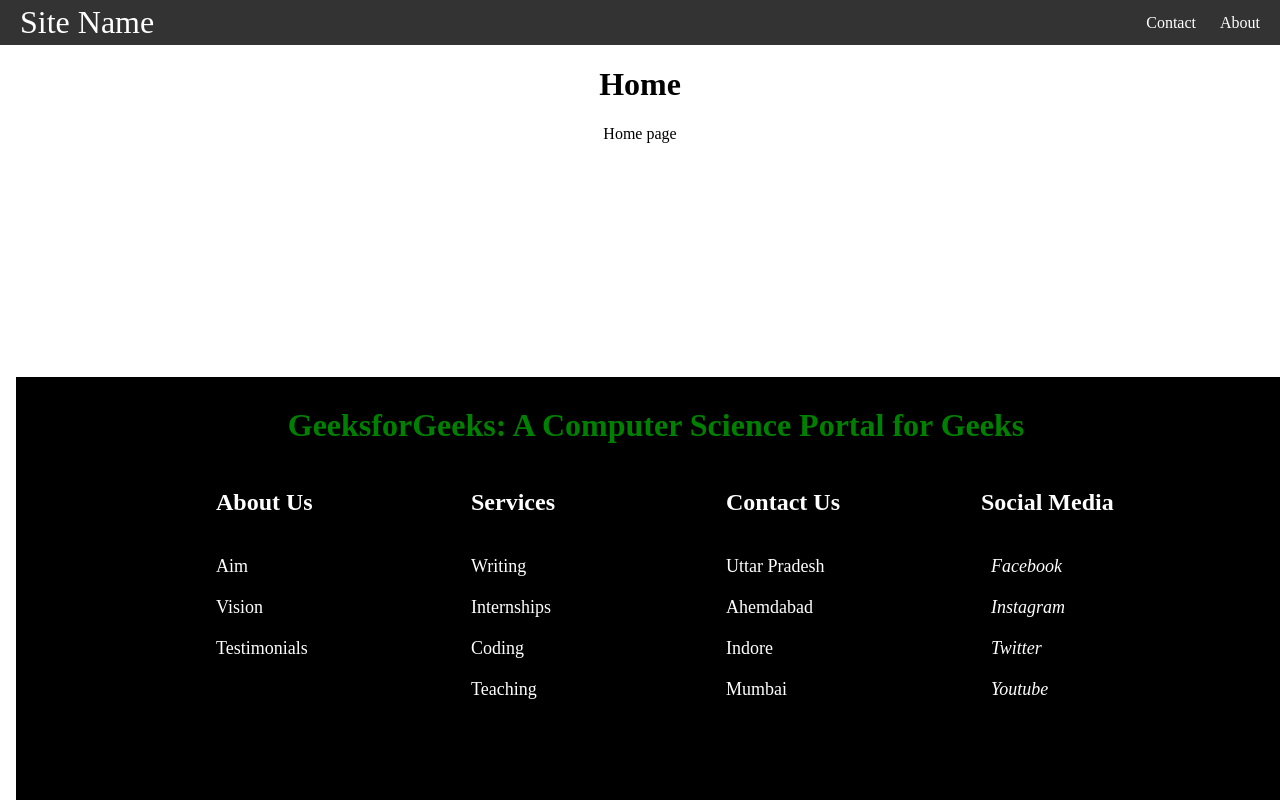
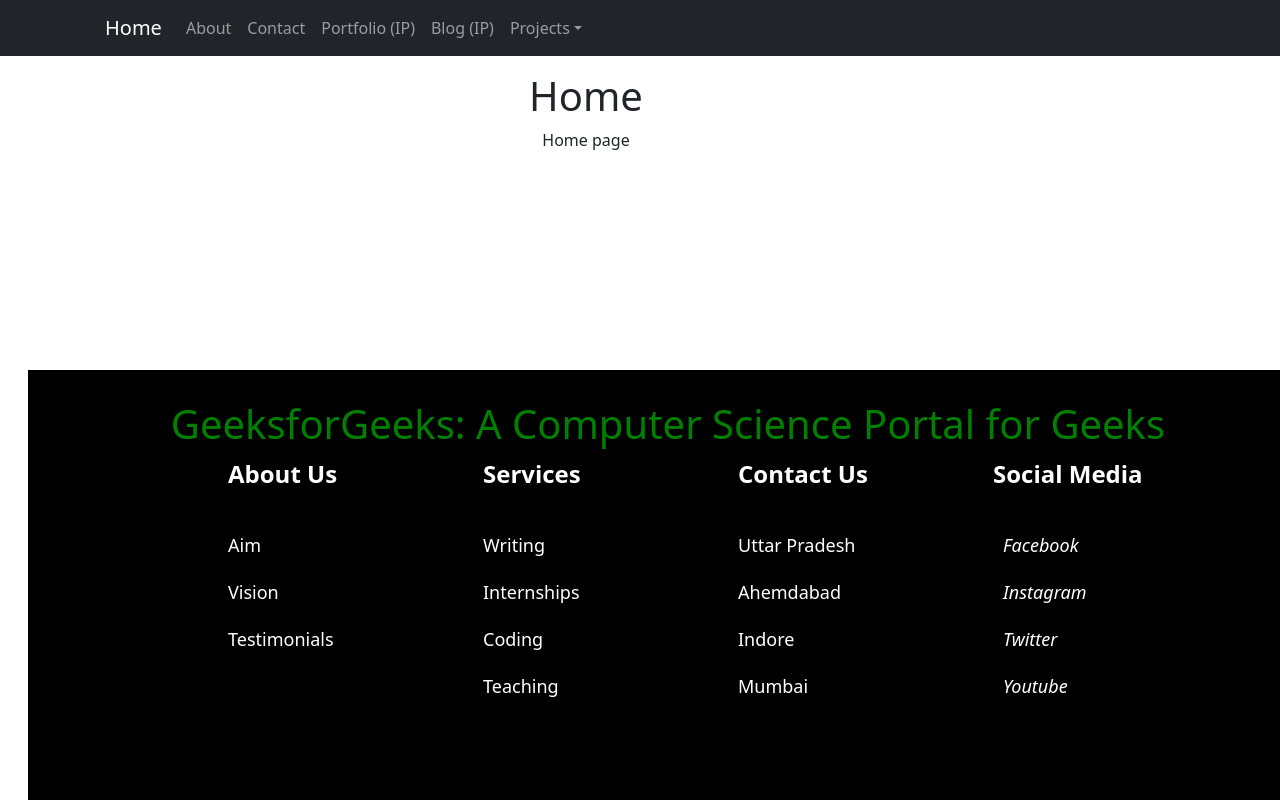
Before and after one commit to PhillipMagos/phillipmagos.dev, a React (Create React App) app in the folder phillipmagos.net/: page / in a window 1280 px wide. Shown: the top 800 px of the page. Built offline with nearby package versions, Linux system fonts and the light colour scheme.

Commit message:
first react navbar

```diff
--- a/phillipmagos.net/package.json
+++ b/phillipmagos.net/package.json
@@ -6,6 +6,7 @@
     "@testing-library/jest-dom": "^5.16.5",
     "@testing-library/react": "^13.4.0",
     "@testing-library/user-event": "^13.5.0",
+    "bootstrap": "^5.2.3",
     "react": "^18.2.0",
     "react-dom": "^18.2.0",
     "react-router-dom": "^6.4.4",
--- a/phillipmagos.net/src/App.js
+++ b/phillipmagos.net/src/App.js
@@ -4,6 +4,7 @@ import Home from "./pages/Home"
 import About from "./pages/About"
 import { Route, Routes } from "react-router-dom"
 import Footer from "./components/Footer"
+import 'bootstrap/dist/css/bootstrap.css';
 
 function App() {
   return (
--- a/phillipmagos.net/src/components/Navbar.js
+++ b/phillipmagos.net/src/components/Navbar.js
@@ -1,16 +1,61 @@
 import { Link, useMatch, useResolvedPath } from "react-router-dom"
 
+// export default function Navbar() {
+//   return (
+//     <nav className="nav">
+//       <Link to="/" className="site-title">
+//         Site Name
+//       </Link>
+//       <ul>
+//         <CustomLink to="/contact">Contact</CustomLink>
+//         <CustomLink to="/about">About</CustomLink>
+//       </ul>
+//     </nav>
+//   )
+// }
 export default function Navbar() {
   return (
-    <nav className="nav">
-      <Link to="/" className="site-title">
-        Site Name
-      </Link>
-      <ul>
-        <CustomLink to="/contact">Contact</CustomLink>
-        <CustomLink to="/about">About</CustomLink>
-      </ul>
-    </nav>
+<nav class="navbar navbar-expand-lg navbar-dark bg-dark" aria-label="Ninth navbar example">
+			{/* <!-- Hamburger button --> */}
+			<button class="navbar-toggler" type="button" data-bs-toggle="collapse" data-bs-target="#navbarHeader" aria-controls="navbarHeader" aria-expanded="false" aria-label="Toggle navigation">
+        <span class="navbar-toggler-icon"></span>
+      </button>
+			{/* <!-- End hambuger button --> */}
+			<div class="container-xl">
+				<CustomLink class="navbar-brand" to="/home">Home</CustomLink>
+				<button class="navbar-toggler" type="button" data-bs-toggle="collapse" data-bs-target="#navbarsExample07XL" aria-controls="navbarsExample07XL" aria-expanded="false" aria-label="Toggle navigation">
+					<span class="navbar-toggler-icon"></span>
+				</button>
+
+				<div class="collapse navbar-collapse" id="navbarsExample07XL">
+					<ul class="navbar-nav me-auto mb-2 mb-lg-0">
+						<li class="nav-item">
+							<CustomLink class="nav-link" aria-current="page" to="/about">About</CustomLink>
+						</li>
+						<li class="nav-item">
+							<CustomLink class="nav-link" to="/contact">Contact</CustomLink>
+						</li>
+						<li class="nav-item">
+							<CustomLink class="nav-link" to="/portfolio">Portfolio (IP)</CustomLink>
+						</li>
+						<li class="nav-item">
+							<CustomLink class="nav-link" to="/blog">Blog (IP)</CustomLink>
+						</li>
+						<li class="nav-item dropdown">
+							<CustomLink class="nav-link dropdown-toggle" to="/projects" id="dropdown07XL" data-bs-toggle="dropdown" aria-expanded="false">Projects</CustomLink>
+							<ul class="dropdown-menu" aria-labelledby="dropdown07XL">
+								<li><CustomLink class="dropdown-item" to="#">CSS Projects</CustomLink></li>
+								<li><CustomLink class="dropdown-item" to="#">Javascript Projects</CustomLink></li>
+								<li><CustomLink class="dropdown-item" to="#">Python Project</CustomLink></li>
+							</ul>
+						</li>
+					</ul>
+					{/* <!-- <form>
+						<input class="form-control" type="text" placeholder="Search" aria-label="Search">
+					</form> --> */}
+				</div>
+			</div>
+		</nav>
   )
 }
 
```
Also changed, not shown: 2 other files (tests, documents, lock files or other folders).
